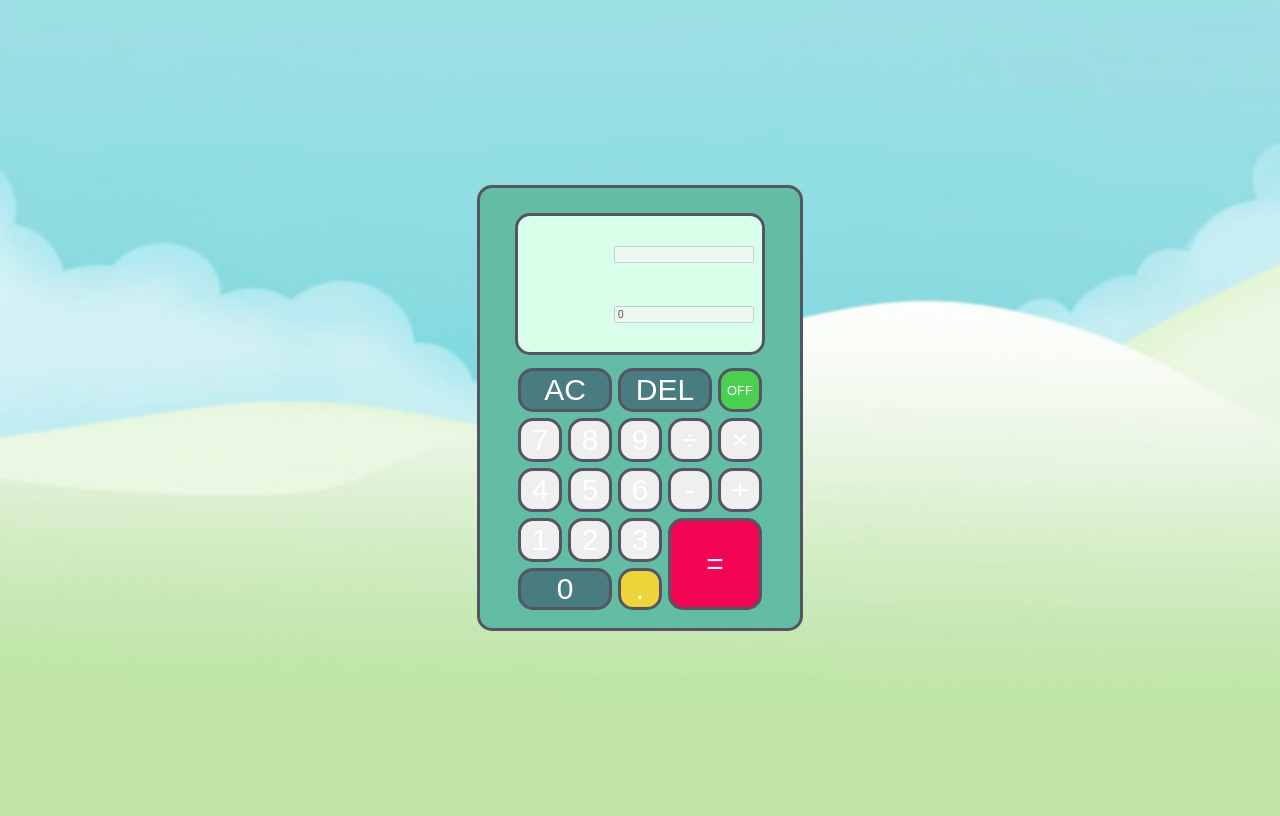
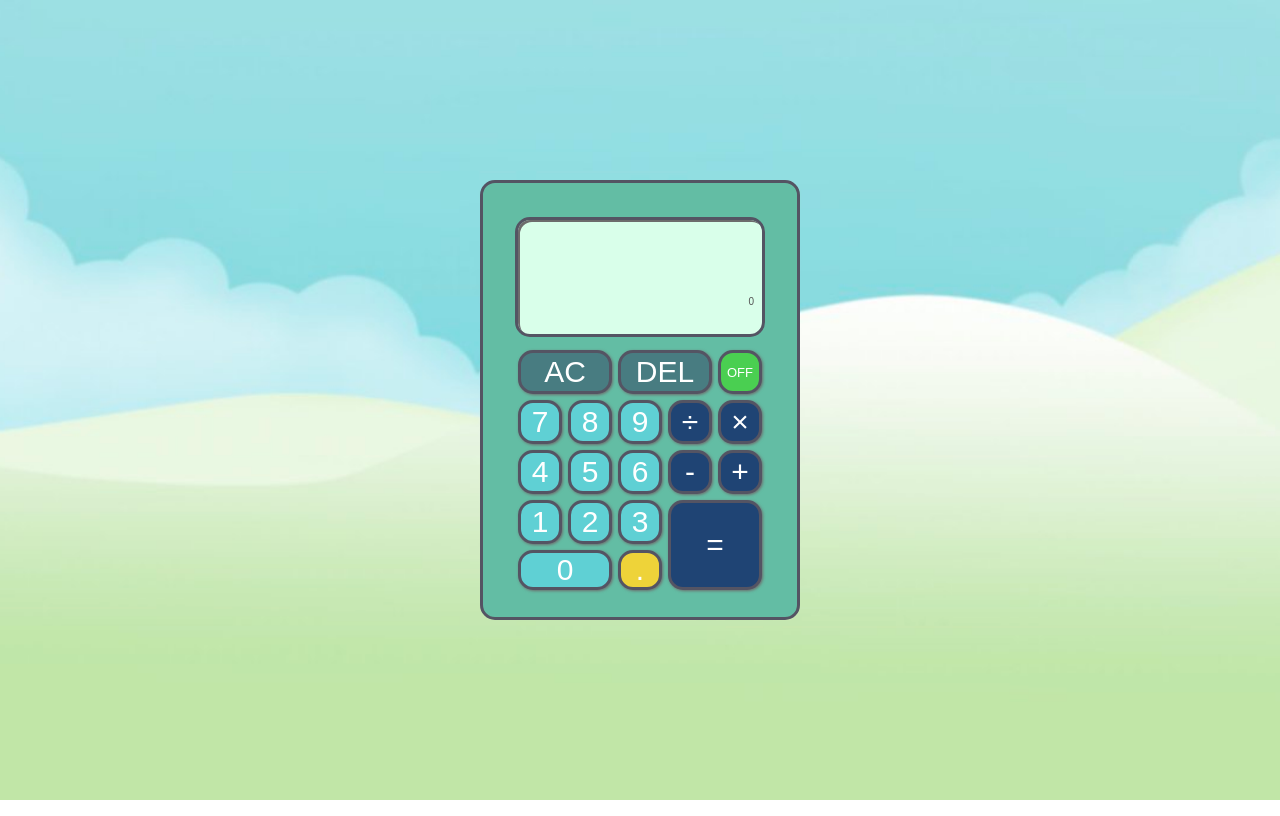
Before and after one commit to nikkesan/calculator, a plain HTML site: page index.html in a window 1280 px wide. Drawn offline with Linux system fonts and the light colour scheme.

```diff
--- a/style.css
+++ b/style.css
@@ -1,6 +1,9 @@
 *, *::before, *::after {
     font-family: Arial, Helvetica, sans-serif;
     font-size: 10px;
+    box-sizing: border-box;
+    margin: 0;
+    padding: 0;
 }
 
 body {
@@ -13,18 +16,13 @@
     justify-content: center;
 }
 
-img {
-    height: 20vh;
-    padding: 20px;
-}
-
 .calculator {
     display: grid;
+    align-content: center;
     justify-content: center;
-    align-content: center;
-    height: 420px;
-    width: 300px;
-    padding: 10px;
+    height: 440px;
+    width: 320px;
+    padding: 12px;
     border: 3px solid rgb(84, 84, 99);
     border-radius: 15px;
     background-color: rgb(99, 189, 164);
@@ -45,19 +43,34 @@
     margin: 10px 0;
     padding: 8px;
     border-radius: 15px;
+    box-shadow: inset 2px 2px rgb(109, 108, 108);
+}
+
+.calculator>.display-screen>input {
+    width: 100%;
+    text-align: right;
+    border: none;
+    background-color: rgb(217, 255, 234);
 }
 
 .calculator>button {
+    outline: none;
     cursor: pointer;
     font-size: 3rem;
     border: 3px solid rgb(84, 84, 99);
     color: white;
     margin: 3px;
     border-radius: 15px;
+    box-shadow: 1px 1px 3px rgb(109, 108, 108);
 }
 
 .calculator>button:hover {
     background-color: pink;
+    box-shadow: 0 0 rgb(122, 122, 131);
+}
+
+.calculator>button:active {
+    border: 2px solid rgb(84, 84, 99);
 }
 
 .span-horizontally {
@@ -87,11 +100,11 @@
     font-size: 1.3rem;
 }
 
-.numbers {
-    background-color: rgb(95, 165, 212);
+.number {
+    background-color: rgb(95, 208, 212);
 }
 
-.operators {
+.operator {
     background-color: rgb(31, 68, 116);
 }
 
```
